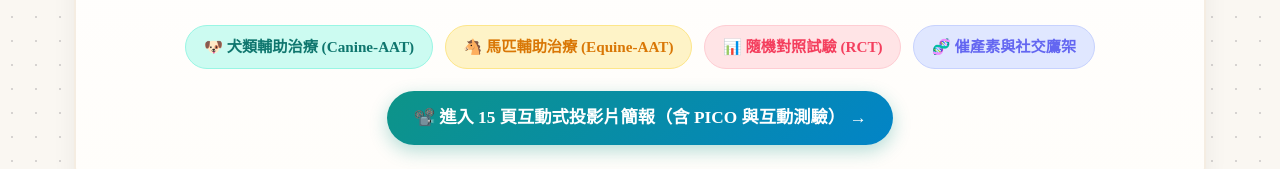
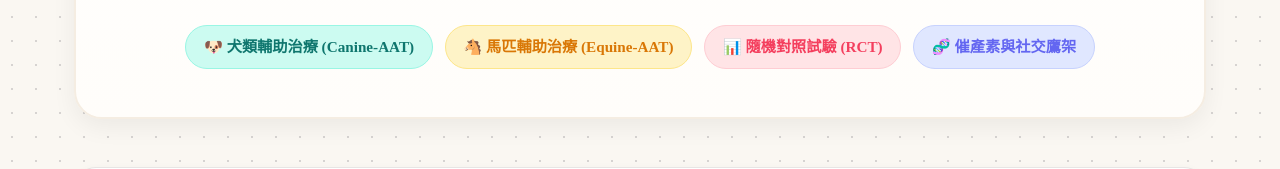
Before and after one commit to Ivy921102/schizophrenia-aat-wiki, a plain HTML site: page index.html in a window 1280 px wide. Shown: the part 355-524 px from the top of the page. Drawn offline with nearby package versions, Linux system fonts and the light colour scheme.

Commit message:
style: keep index.html pure LLM Wiki without presentation link

```diff
--- a/index.html
+++ b/index.html
@@ -629,12 +629,6 @@
         <span class="badge badge-rose">📊 隨機對照試驗 (RCT)</span>
         <span class="badge badge-indigo">🧬 催產素與社交鷹架</span>
       </div>
-
-      <div style="margin-top: 1.4rem; display: flex; justify-content: center; gap: 0.9rem; flex-wrap: wrap;">
-        <a href="slides.html" target="_blank" style="display: inline-flex; align-items: center; gap: 0.55rem; background: linear-gradient(135deg, #0d9488 0%, #0284c7 100%); color: #ffffff; text-decoration: none; padding: 0.72rem 1.65rem; border-radius: 999px; font-size: 1.08rem; font-weight: bold; box-shadow: 0 6px 18px rgba(13, 148, 136, 0.3);">
-          📽️ 進入 15 頁互動式投影片簡報（含 PICO 與互動測驗） &rarr;
-        </a>
-      </div>
     </header>
 
     <!-- 臨床背景與介入機制 -->
```
